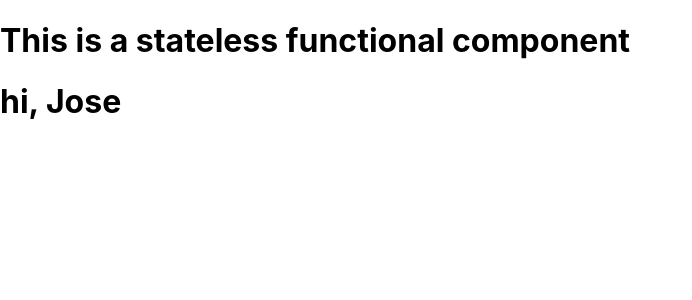
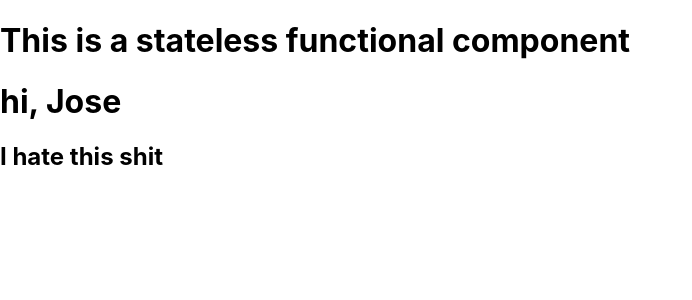
Before and after one commit to JoseTM/playingWithReactHooks, a React (Create React App) app: page / in a window 1280 px wide. Shown: the top 300 px of the page, without its empty margins (0-692 px from the left). Built offline with nearby package versions, Linux system fonts and the light colour scheme.

Commit message:
seccion2  introducción a los props

```diff
--- a/src/App.js
+++ b/src/App.js
@@ -5,13 +5,17 @@ function Box(props){
       <div>
          <h1>This is a stateless functional component</h1>
          <h1>{props.text}</h1>
+         <h2>{props.subtitle}</h2>
       </div>
     );
 }
 
 function App() {
   return (
-     <Box text="hi, Jose"/>
+      <Box
+         text="hi, Jose"
+         subtitle="I hate this shit"
+      />
   );
 }
 
```
